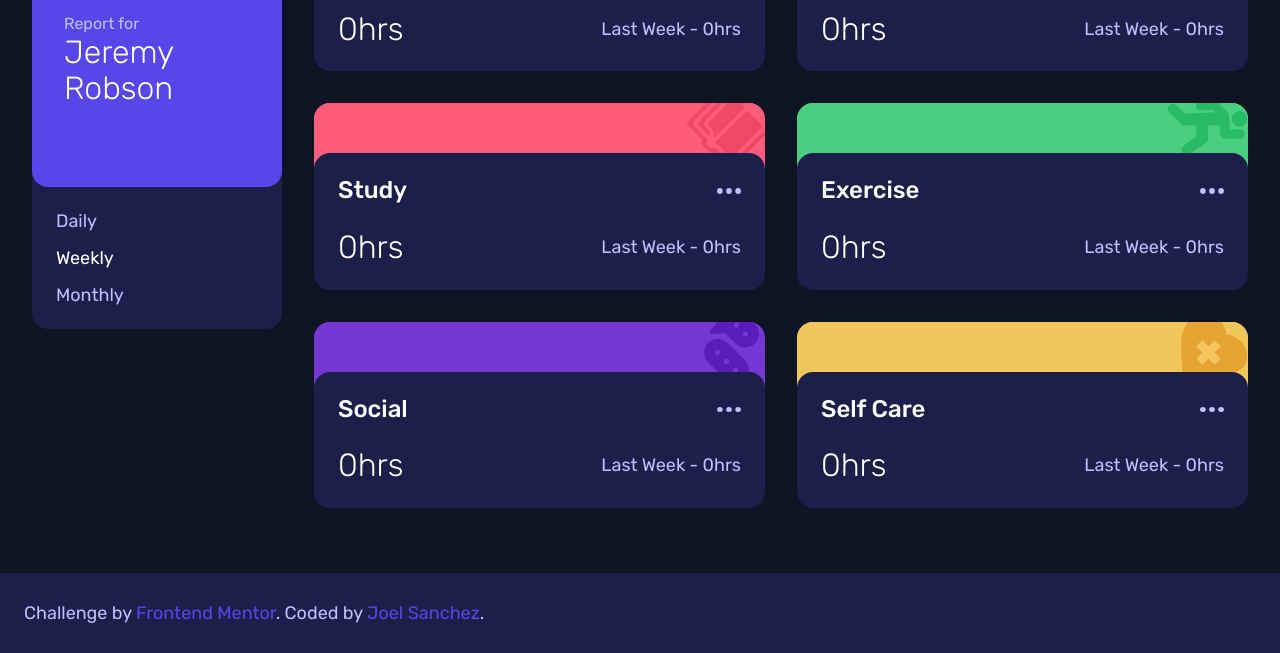
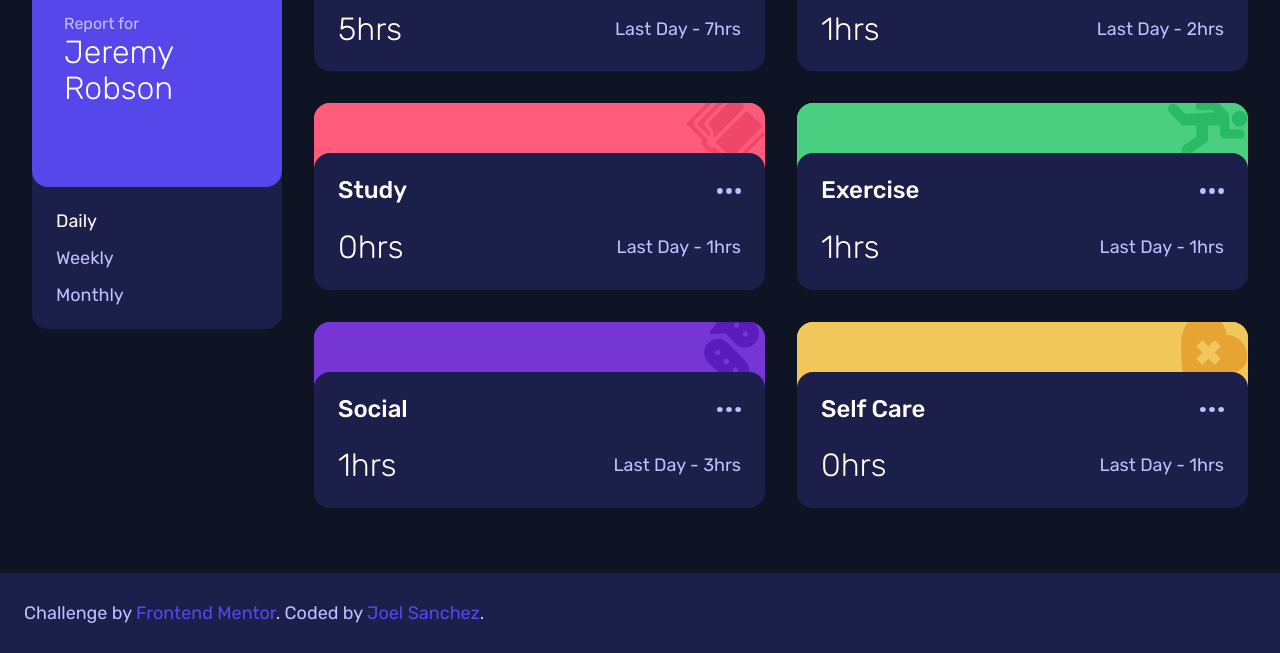
Before and after one commit to sanchezdev-1906/frontendmentor---challenge-11, a website: page docs/index.html in a window 1280 px wide. Both pictures are taken after a click on the element "Daily". Shown: the part 147-800 px from the top of the page. Drawn offline with Linux system fonts and the light colour scheme.

Commit message:
javascript done

```diff
--- a/docs/index.html
+++ b/docs/index.html
@@ -117,7 +117,7 @@
             </p>
           </div>
         </div>
-        <div class="card card--self-care" data-card="selfCare">
+        <div class="card card--self-care" data-card="self-care">
           <div class="card__back">
             <img src="assets/icons/icon-self-care.svg" alt="icon-self-care" class="icon">
           </div>
@@ -143,5 +143,6 @@
       Coded by <a href="https://github.com/sanchez-dev1906" target="_blank" title="github.com">Joel Sanchez</a>.
     </p>
   </footer>
+  <script src="js/main.js"></script>
 </body>
 </html>
--- /dev/null
+++ b/docs/js/main.js
@@ -0,0 +1,42 @@
+const options = document.getElementById("options");
+const cards = document.getElementById("cards");
+let selectedOption = options.children[1];
+
+const getData = async () =>
+{
+  const json = await fetch("/docs/data/data.json")
+  .then(res => res.json())
+  .then(res => res)
+  return await json;
+}
+
+options.addEventListener("click", (e)=>
+{
+  if (e.target.classList.contains("dashboard-time__item"))
+  {
+    selectedOption.classList.remove("active")
+    selectedOption = e.target
+    selectedOption.classList.add("active")
+    changeData(e.target.dataset.opt)
+    console.log("Done");
+  }
+})
+
+const changeData = async (time = "weekly") =>
+{
+  const data = await getData()
+  let timeText = "Week";
+  time === "weekly"? timeText = "Week" : time === "daily"? timeText = "Day": timeText = "Month";
+
+  for (let i = 0; i < cards.children.length; i++) {
+    const card = cards.children[i];
+    let dataItem = data[i];
+
+    card.querySelector(".hours").textContent = dataItem.timeframes[time].current + "hrs";
+    card.querySelector(".last").textContent = `Last ${timeText} - ${dataItem.timeframes[time].previous}hrs`;
+  }
+
+
+}
+
+changeData();
```
